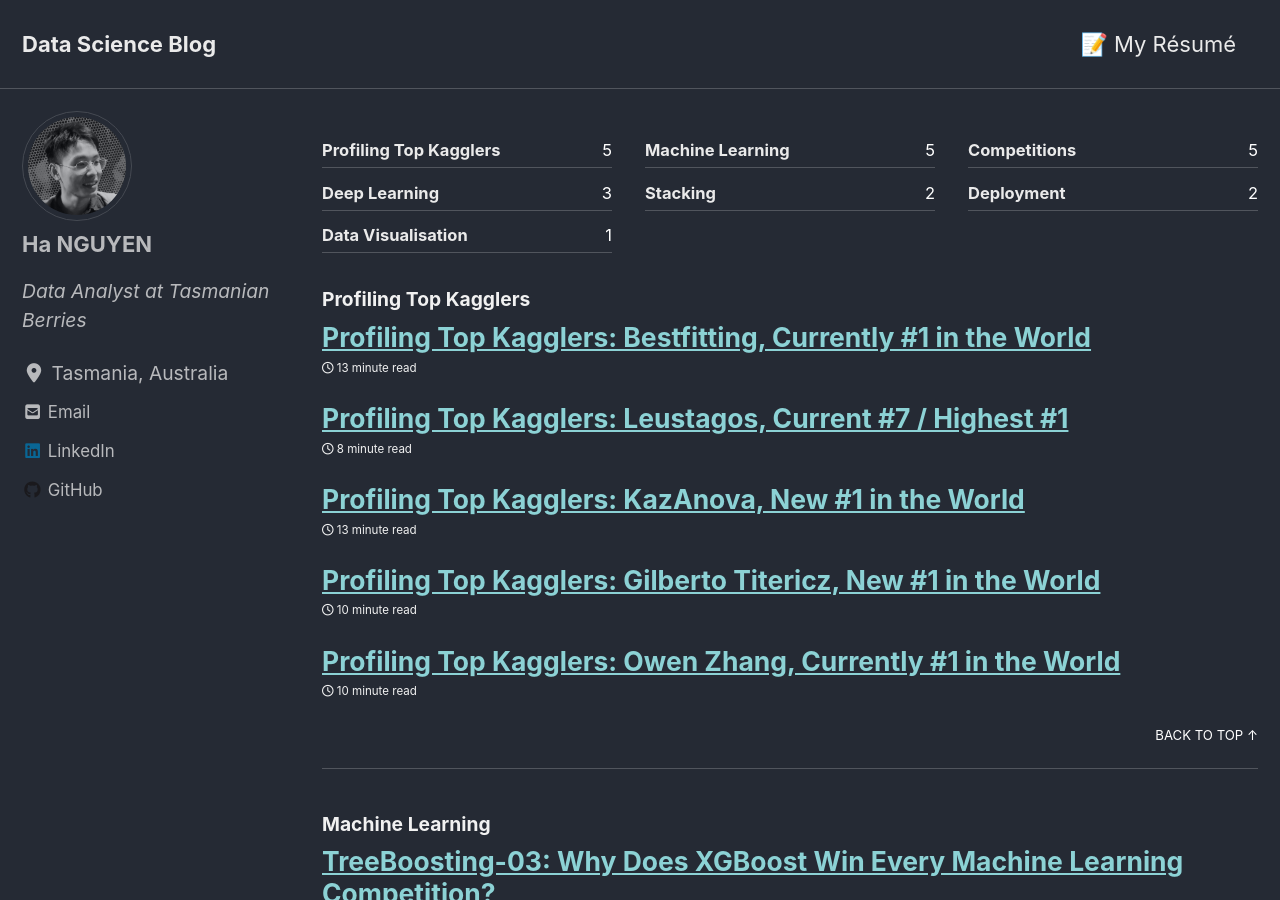
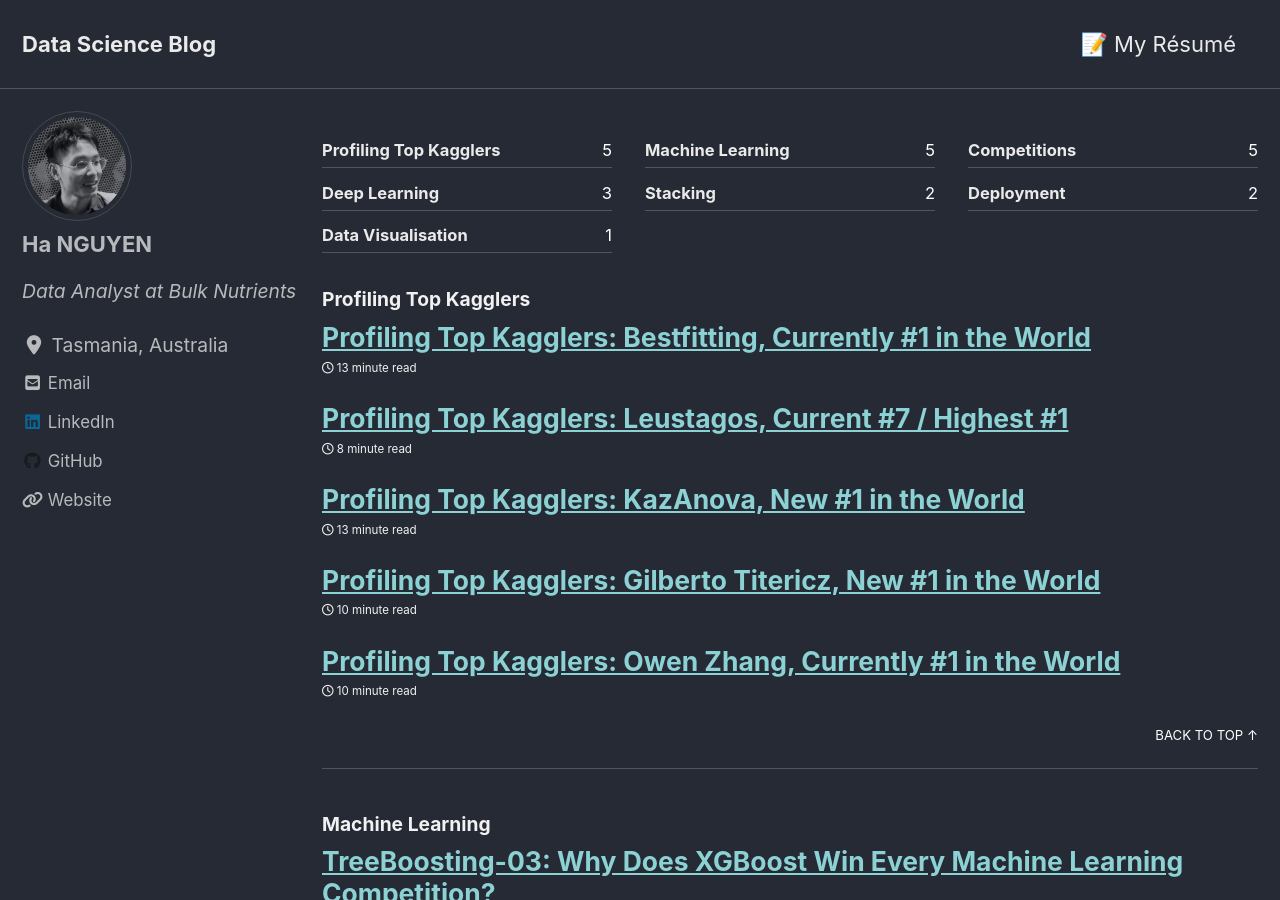
Before and after one commit to datasciblog/datasciblog.github.io, a Jekyll site: the page built from index.html, in a window 1280 px wide and 900 px high. Built offline with Jekyll 4.4.1, drawn with Linux system fonts in a browser that asks for light colours; cached includes are drawn as plain includes; nearby versions of some CDN libraries; the list of posts is cut into pages by our own code.

Commit message:
Update workplace, website links

```diff
--- a/_config.yml
+++ b/_config.yml
@@ -110,25 +110,25 @@ analytics:
 author:
   name: 'Ha NGUYEN'
   avatar: '/assets/images/ava.jpg' # path of avatar image, e.g. "/assets/images/bio-photo.jpg"
-  bio: 'Data Analyst at Tasmanian Berries'
+  bio: 'Data Analyst at Bulk Nutrients'
   location: 'Tasmania, Australia'
   email: #"trungha.ngx@gmail.com"
   links:
     - label: 'Email'
       icon: 'fas fa-fw fa-envelope-square'
-      url: mailto:trungha.ngx@gmail.com
+      url: mailto:trungha.dev@gmail.com
     - label: 'LinkedIn'
       icon: 'fab fa-fw fa-linkedin'
       url: 'https://www.linkedin.com/in/trungha-nguyen/'
     - label: 'GitHub'
       icon: 'fab fa-fw fa-github'
-      url: 'https://github.com/trungha-ngx/'
+      url: 'https://github.com/earlybird-dev/'
     - label: 'Facebook'
       icon: 'fab fa-fw fa-facebook-square'
       # url: "https://www.facebook.com/trungha.ngx"
     - label: 'Website'
       icon: 'fas fa-fw fa-link'
-      # url: "https://your-website.com"
+      url: "https://early-bird.dev/"
     - label: 'Instagram'
       icon: 'fab fa-fw fa-instagram'
       # url: "https://instagram.com/"
```
